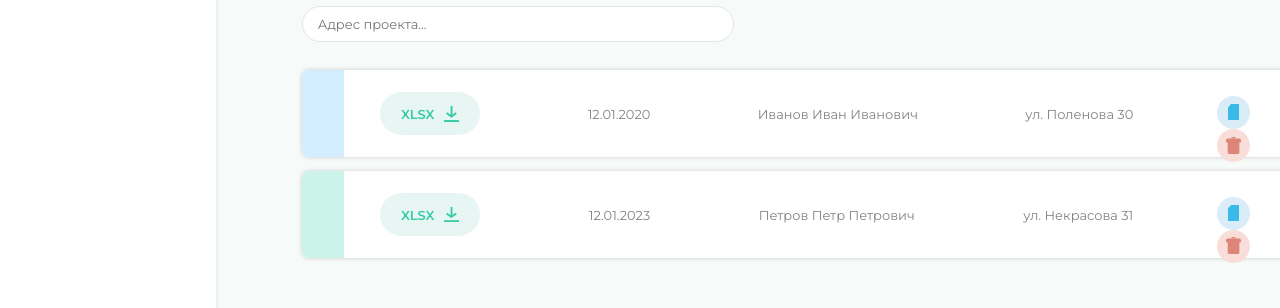
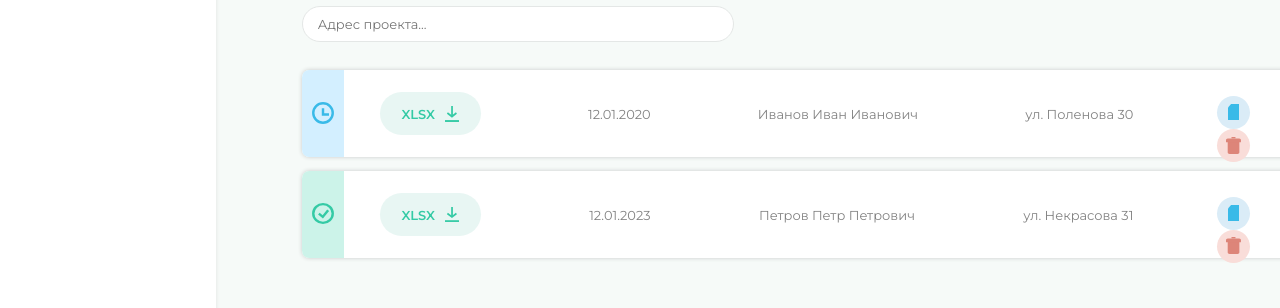
Before and after one commit to MariaSadovn1kova/project_and_resource_management, a Vue app in the folder client/: page /projects in a window 1280 px wide. Shown: the part 232-540 px from the top of the page. Built offline with nearby package versions, Linux system fonts and the light colour scheme.

Commit message:
Верстка статусов проекта

```diff
--- a/client/src/components/UI/projects/ProjectItem.vue
+++ b/client/src/components/UI/projects/ProjectItem.vue
@@ -1,6 +1,9 @@
 <template>
   <div class="project-item__container">
-    <div class="project__status" :class = "{'finished' :project.status == 'finished', 'unfinished':project.status == 'unfinished'}"></div>
+    <div class="project__status" :class = "{'finished' :project.status == 'finished', 'unfinished':project.status == 'unfinished'}">
+      <img v-if="project.status === 'unfinished'" src="@/assets/unfinished__picture.svg" class="unfinished__picture">
+      <img v-else src="@/assets/finished__picture.svg" class="unfinished__picture">
+    </div>
     <div class="project-info__container">
       <download-button/>
       <div class="project__date info">{{ project.date }}</div>
@@ -42,6 +45,10 @@ export default {
     width: 3rem;
     height: 100%;
     border-radius: 0.5rem 0 0 0.5rem;
+    padding: 2.2rem 0 0 0.7rem;
+    .unfinished__picture{
+      width: 1.5rem;
+    }
   }
     .unfinished{
       background-color: #D3EFFF;
```
Also changed, not shown: client/src/assets/finished__picture.svg (added), client/src/assets/unfinished__picture.svg (added).
